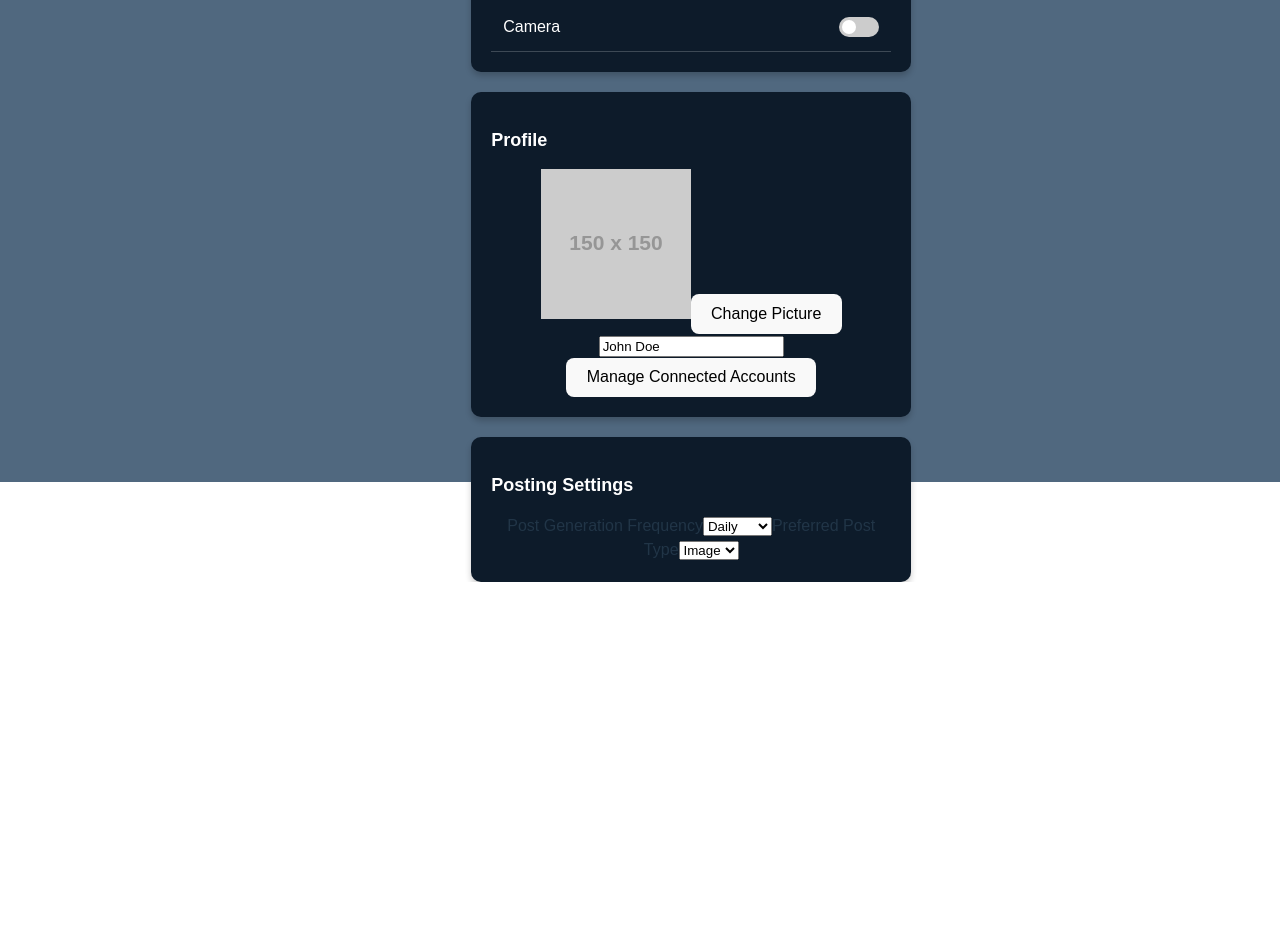
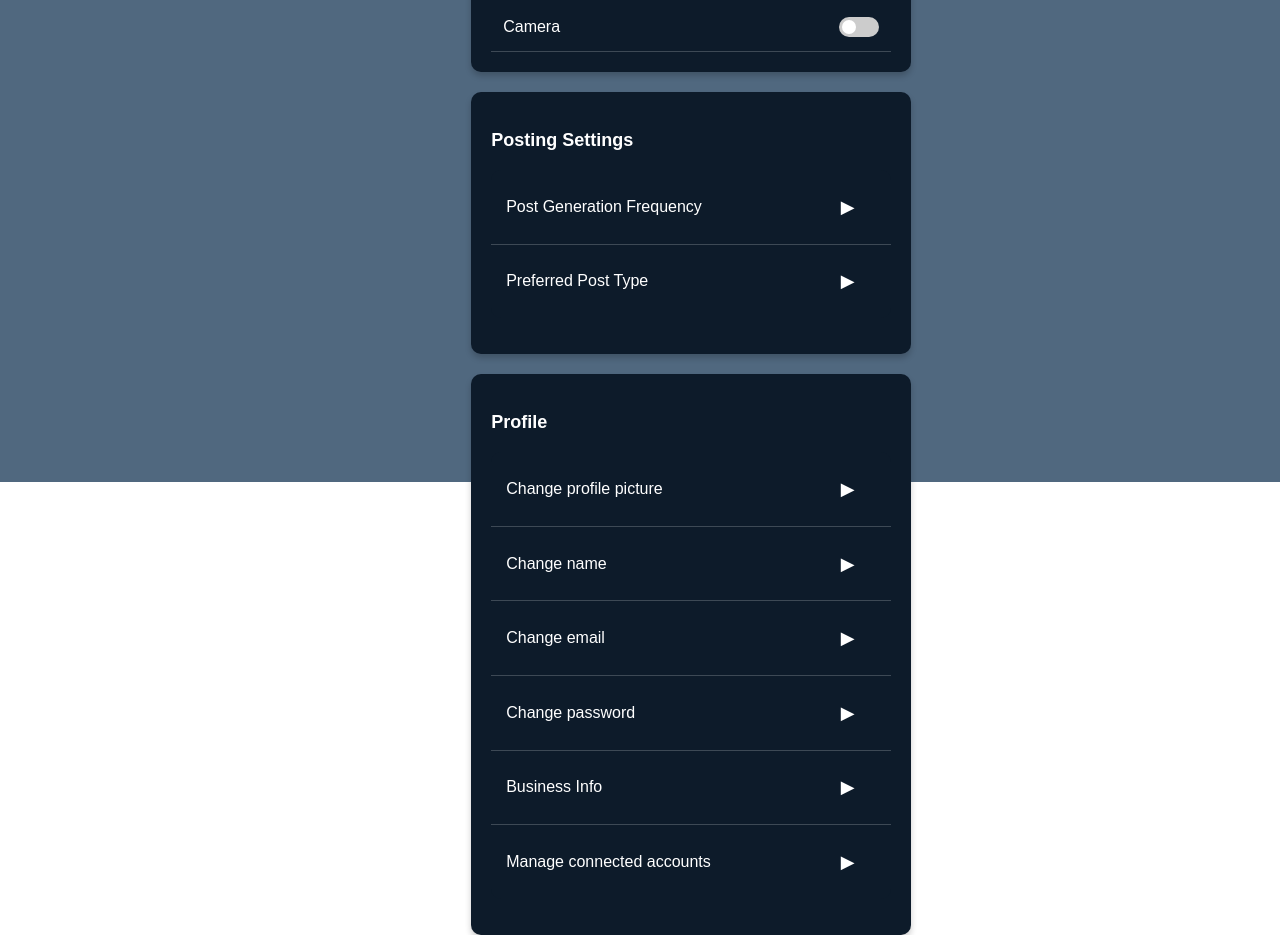
Before and after one commit to InnovationLabsDev/AI-Social-Media-Companion, a React (Vite) app in the folder client/: page /settings in a window 1280 px wide. Shown: the part 420-1355 px from the top of the page. Before the commit the page ends 1002 px from the top, so only its background shows below. Built offline with nearby package versions, Linux system fonts and the light colour scheme.

Commit message:
[feat:] improved the settings page
Signed-off-by: anaciurea <ana.ciurea@cnmv.ro>

```diff
--- a/client/package.json
+++ b/client/package.json
@@ -13,7 +13,8 @@
     "@greatsumini/react-facebook-login": "^3.4.0",
     "react": "^19.0.0",
     "react-dom": "^19.0.0",
-    "react-icons": "^5.5.0"
+    "react-icons": "^5.5.0",
+    "react-router-dom": "^7.5.1"
   },
   "devDependencies": {
     "@eslint/js": "^9.21.0",
@@ -25,6 +26,6 @@
     "eslint-plugin-react-hooks": "^5.0.0",
     "eslint-plugin-react-refresh": "^0.4.19",
     "globals": "^15.15.0",
-    "vite": "^6.2.0"
+    "vite": "^6.3.3"
   }
 }
--- a/client/src/pages-website/settingsPage.jsx
+++ b/client/src/pages-website/settingsPage.jsx
@@ -14,12 +14,25 @@ function SettingsPage() {
 
   const [profile, setProfile] = useState({
     name: "John Doe",
+    email: "",
+    password: "",
+    retypePassword: "",
+    businessName: "",
+    businessType: "",
     profilePic: "https://via.placeholder.com/150",
   });
 
+  const [showNameInput, setShowNameInput] = useState(false);
+  const [showPicInput, setShowPicInput] = useState(false);
+  const [showPostTypeInput, setShowPostTypeInput] = useState(false);
+  const [showFrequencyInput, setShowFrequencyInput] = useState(false);
+  const [showEmailInput, setShowEmailInput] = useState(false);
+  const [showPasswordInput, setShowPasswordInput] = useState(false);
+  const [showBusinessInput, setShowBusinessInput] = useState(false);
+
   const [postingSettings, setPostingSettings] = useState({
-        postGenerationFrequency: "Daily",
-        preferredPostType: "Image",
+    postGenerationFrequency: "",
+    preferredPostType: "",
   });
 
   const handlePermissionChange = (permission) => {
@@ -27,6 +40,26 @@ function SettingsPage() {
       ...prevPermissions,
       [permission]: !prevPermissions[permission],
     }));
+  };
+
+  const handleProfileChange = (field) => (e) => {
+    setProfile((prev) => ({ ...prev, [field]: e.target.value }));
+  };
+
+  const handlePicChange = (e) => {
+    const file = e.target.files[0];
+    if (file) {
+      const imageUrl = URL.createObjectURL(file);
+      setProfile((prev) => ({ ...prev, profilePic: imageUrl }));
+    }
+  };
+
+  const handleFrequencyChange = (e) => {
+    setPostingSettings((prev) => ({ ...prev, postGenerationFrequency: e.target.value }));
+  };
+
+  const handlePostTypeChange = (e) => {
+    setPostingSettings((prev) => ({ ...prev, preferredPostType: e.target.value }));
   };
 
   return (
@@ -53,37 +86,169 @@ function SettingsPage() {
         </div>
       </div>
 
-            {/* 🔹 Profile Section */}
-            <div className={classes.section}>
-                <h2>Profile</h2>
-                <div className={classes.profilePicContainer}>
-                    <img src={profile.profilePic} alt="Profile" className={classes.profilePic} />
-                    <button className={classes.changePicBtn}>Change Picture</button>
-                </div>
-                <input
-                    type="text"
-                    value={profile.name}
-                    className={classes.nameInput}
-                />
-                <button className={classes.manageAccountsBtn}>Manage Connected Accounts</button>
-            </div>
-
       {/* 🔹 Posting Settings Section */}
       <div className={classes.section}>
         <h2>Posting Settings</h2>
-                <label>Post Generation Frequency</label>
-                <select value={postingSettings.postGenerationFrequency}>
+        <ul className={classes.settingsList}>
+          <li className={classes.settingsItem}>
+            Post Generation Frequency
+            <button className={classes.arrowButton} onClick={() => setShowFrequencyInput(!showFrequencyInput)}>▶</button>
+          </li>
+          {showFrequencyInput && (
+            <li className={classes.inputItemStyled}>
+              <label className={classes.inputLabel}>Select Frequency:</label>
+              <select
+                className={classes.selectStyled}
+                value={postingSettings.postGenerationFrequency}
+                onChange={handleFrequencyChange}
+              >
+                <option value="">Select Post Frequency</option>
                 <option value="Daily">Daily</option>
                 <option value="Weekly">Weekly</option>
                 <option value="Monthly">Monthly</option>
               </select>
+            </li>
+          )}
 
-                <label>Preferred Post Type</label>
-                <select value={postingSettings.preferredPostType}>
-                    <option value="Image">Image</option>
+          <li className={classes.settingsItem}>
+            Preferred Post Type
+            <button className={classes.arrowButton} onClick={() => setShowPostTypeInput(!showPostTypeInput)}>▶</button>
+          </li>
+          {showPostTypeInput && (
+            <li className={classes.inputItemStyled}>
+              <label className={classes.inputLabel}>Select Post Type:</label>
+              <select
+                className={classes.selectStyled}
+                value={postingSettings.preferredPostType}
+                onChange={handlePostTypeChange}
+              >
+                <option value="">Select Post Type</option>
                 <option value="Text">Text</option>
-                    <option value="Video">Video</option>
+                <option value="Photo with Short Caption">Photo with Short Caption</option>
+                <option value="Photo with Long Caption">Photo with Long Caption</option>
               </select>
+            </li>
+          )}
+        </ul>
+      </div>
+
+      {/* 🔹 Profile Section */}
+      <div className={classes.section}>
+        <h2>Profile</h2>
+        <ul className={classes.settingsList}>
+          <li className={classes.settingsItem}>
+            Change profile picture
+            <button className={classes.arrowButton} onClick={() => setShowPicInput(!showPicInput)}>▶</button>
+          </li>
+          {showPicInput && (
+            <li className={classes.inputItemStyled}>
+              <label className={classes.inputLabel}>Upload new picture:</label>
+              <div className={classes.inputCard}>
+                <input type="file" onChange={handlePicChange} className={classes.styledInputFile} />
+                <img src={profile.profilePic} alt="Preview" className={classes.inlinePreview} />
+              </div>
+            </li>
+          )}
+
+          <li className={classes.settingsItem}>
+            Change name
+            <button className={classes.arrowButton} onClick={() => setShowNameInput(!showNameInput)}>▶</button>
+          </li>
+          {showNameInput && (
+            <li className={classes.inputItemStyled}>
+              <label className={classes.inputLabel}>New name:</label>
+              <div className={classes.inputCard}>
+                <input
+                  type="text"
+                  value={profile.name}
+                  onChange={handleProfileChange("name")}
+                  className={classes.nameInputStyled}
+                  placeholder="Enter new name"
+                />
+              </div>
+            </li>
+          )}
+
+          <li className={classes.settingsItem}>
+            Change email
+            <button className={classes.arrowButton} onClick={() => setShowEmailInput(!showEmailInput)}>▶</button>
+          </li>
+          {showEmailInput && (
+            <li className={classes.inputItemStyled}>
+              <label className={classes.inputLabel}>Email:</label>
+              <input
+                type="email"
+                className={classes.styledTextInput}
+                value={profile.email}
+                onChange={handleProfileChange("email")}
+                placeholder="Enter your email"
+              />
+            </li>
+          )}
+
+          <li className={classes.settingsItem}>
+            Change password
+            <button className={classes.arrowButton} onClick={() => setShowPasswordInput(!showPasswordInput)}>▶</button>
+          </li>
+          {showPasswordInput && (
+            <>
+              <li className={classes.inputItemStyled}>
+                <label className={classes.inputLabel}>Password:</label>
+                <input
+                  type="password"
+                  className={classes.styledTextInput}
+                  value={profile.password}
+                  onChange={handleProfileChange("password")}
+                  placeholder="Enter your password"
+                />
+              </li>
+              <li className={classes.inputItemStyled}>
+                <label className={classes.inputLabel}>Retype Password:</label>
+                <input
+                  type="password"
+                  className={classes.styledTextInput}
+                  value={profile.retypePassword}
+                  onChange={handleProfileChange("retypePassword")}
+                  placeholder="Retype your password"
+                />
+              </li>
+            </>
+          )}
+
+          <li className={classes.settingsItem}>
+            Business Info
+            <button className={classes.arrowButton} onClick={() => setShowBusinessInput(!showBusinessInput)}>▶</button>
+          </li>
+          {showBusinessInput && (
+            <>
+              <li className={classes.inputItemStyled}>
+                <label className={classes.inputLabel}>Business Name:</label>
+                <input
+                  type="text"
+                  className={classes.styledTextInput}
+                  value={profile.businessName}
+                  onChange={handleProfileChange("businessName")}
+                  placeholder="Enter your business name"
+                />
+              </li>
+              <li className={classes.inputItemStyled}>
+                <label className={classes.inputLabel}>Business Type:</label>
+                <input
+                  type="text"
+                  className={classes.styledTextInput}
+                  value={profile.businessType}
+                  onChange={handleProfileChange("businessType")}
+                  placeholder="Enter your business type"
+                />
+              </li>
+            </>
+          )}
+
+          <li className={classes.settingsItem}>
+            Manage connected accounts
+            <button className={classes.arrowButton}>▶</button>
+          </li>
+        </ul>
       </div>
     </div>
   );
```
Also changed, not shown: client/src/styles/settingsPage.module.css (line endings or trailing spaces), 1 other file (tests, documents, lock files or other folders). Lines whose indentation alone changed are shown as unchanged.
